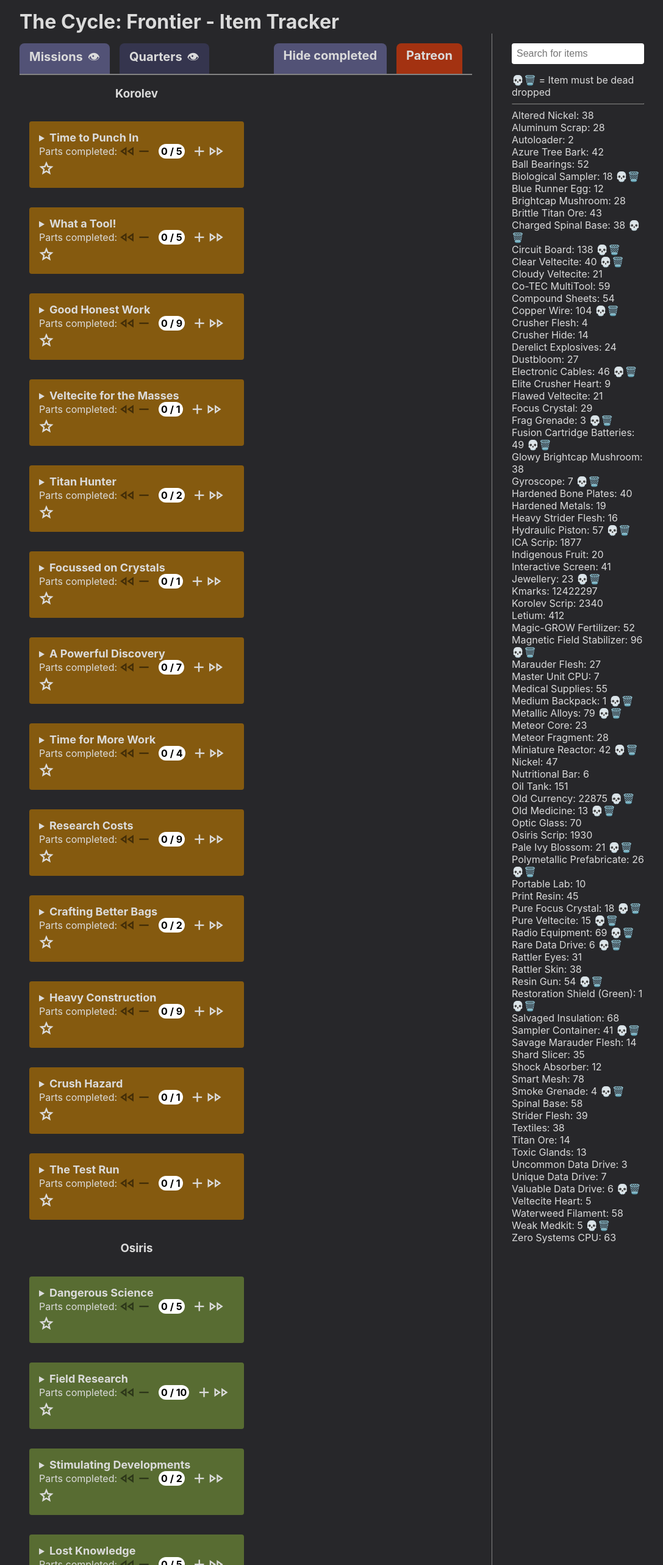
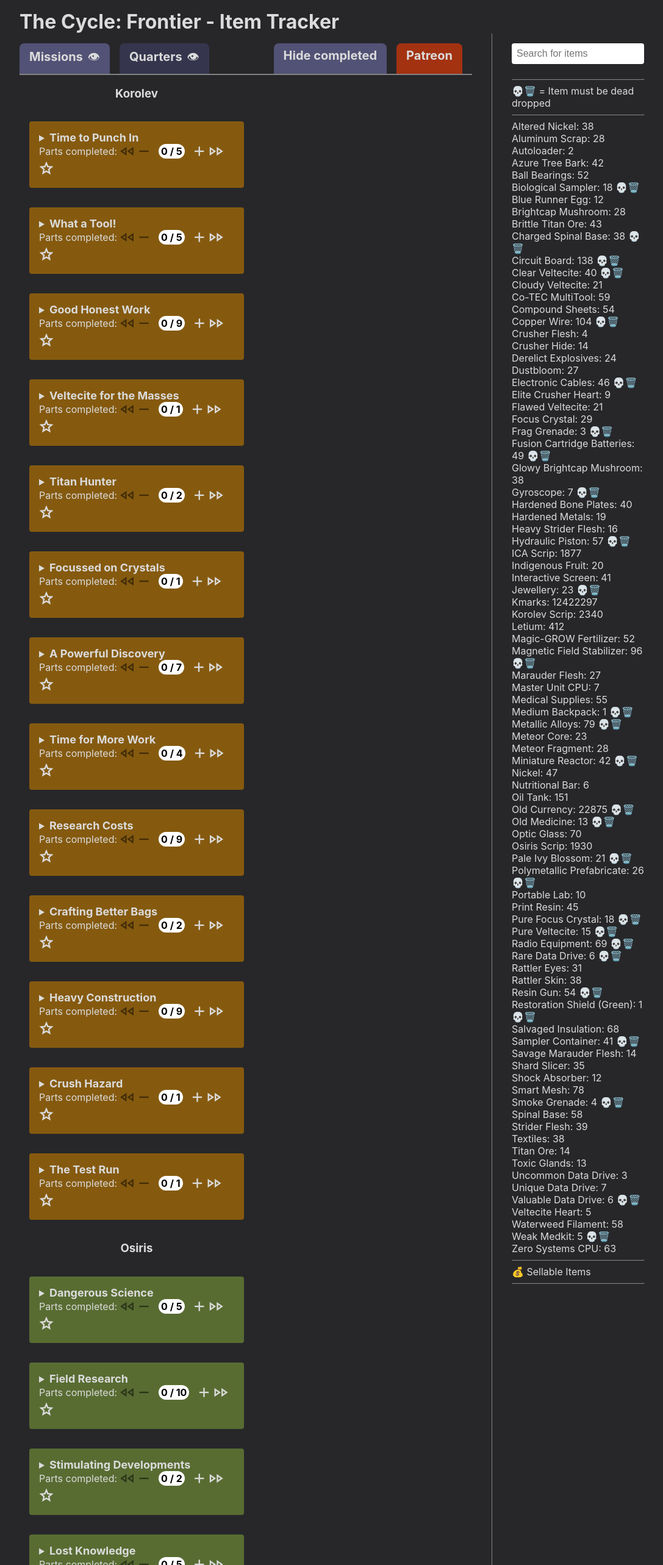
Before and after one commit to MatthewSbar/cycle-frontier-item-tracker, a React (Create React App) app: page / in a window 1280 px wide. Shown: the top 2566 px of the page at 61% size, without its empty margins (96-1183 px from the left). Built offline with nearby package versions, Linux system fonts and the light colour scheme.

Commit message:
ItemList refactored and sellable list added

```diff
--- a/src/components/item-list.tsx
+++ b/src/components/item-list.tsx
@@ -1,5 +1,7 @@
 import { quests } from "../data";
 import { ItemName, ItemSource, QuestProgress } from "../types";
+
+const deadDrop = "💀🗑️";
 
 type Props = {
   itemsNeeded: Record<ItemName, number>;
@@ -18,22 +20,45 @@
   focusQuests,
   omittedItems,
 }: Props) => {
-  return (
-    <div>
-      <div className="search-wrapper">
+  const searchCount = search.length;
+  const itemsNeededCount = Object.keys(itemsNeeded).length;
+  const itemsCompletedCount = Object.keys(itemsNeeded).filter((key) => itemsNeeded[key as ItemName] === 0).length;
+  const focusQuestsCount = focusQuests.length;
+
+  const searchBox = (<div className="search-wrapper">
     <input
       type="text"
       onChange={(e) => setSearch(e.target.value)}
       placeholder="Search for items"
     />
-      </div>
-      <div>💀🗑️ = Item must be dead dropped</div>
+  </div>);
+
+  const sellableList = (<div>
       <hr />
+      <div>💰 Sellable Items</div>
+      <hr />
+      {Object.keys(itemsNeeded)
+        .filter((key) => itemsNeeded[key as ItemName] === 0)
+        .sort()
+        .map((key) => {
+          if (searchCount === 0 || key.toLocaleLowerCase().includes(search.toLocaleLowerCase())) {
+            return (<div key={key}>{key}</div>);
+          }
+        })
+      }
+    </div>);
 
-      {omittedItems === "quest" ? (
-        <div>Items needed for quests are currently hidden.</div>
-      ) : focusQuests.length > 0 ? (
-        <div>
+  const header = (<div>
+    <hr />
+    <div>{deadDrop}️ = Item must be dead dropped</div>
+    {omittedItems !== null ? (<div>
+      <div>{omittedItems.charAt(0).toUpperCase() + omittedItems.slice(1)} items are currently hidden.</div>
+    </div>) : null}
+    <hr />
+  </div>);
+
+  const focusedQuests = (<div>
+    <hr />
     Only showing items from:
     <ul className="quest-list">
       {focusQuests.map((questName) => (
@@ -42,44 +67,41 @@
         </li>
       ))}
     </ul>
-        </div>
-      ) : null}
-      {omittedItems === "upgrade" ? (
-        <div>Items needed for upgrades are currently hidden.</div>
-      ) : null}
-      {omittedItems ||
-        (omittedItems === "quest" && focusQuests.length > 0 && <hr />)}
+  </div>);
+
+  const itemList = (<div>
     {Object.keys(itemsNeeded)
       .filter((key) => itemsNeeded[key as ItemName] > 0)
       .sort()
       .map((key) => {
-          if (
-            search.length === 0 ||
-            key.toLocaleLowerCase().includes(search.toLocaleLowerCase())
-          ) {
+        if (searchCount === 0 || key.toLocaleLowerCase().includes(search.toLocaleLowerCase())) {
           return (
             <div key={key}>
               {key}: {itemsNeeded[key as ItemName]}{" "}
               {quests
-                  .filter(
-                    (quest) => quest.parts.length > questProgress[quest.name]
-                  )
+                .filter((quest) => quest.parts.length > questProgress[quest.name])
                 .some((quest) =>
                   quest.parts.some((part) =>
                     part.dropItems?.some((item) => item.item === key)
                   )
                 )
-                  ? "💀🗑️"
+                ? deadDrop
                 : null}
             </div>
           );
         }
       })}
-      {Object.keys(itemsNeeded).filter(
-        (key) => itemsNeeded[key as ItemName] > 0
-      ).length === 0
-        ? "No items needed based on current filter criteria."
-        : null}
+  </div>);
+
+  return (
+    <div>
+      {searchBox}
+      {itemsCompletedCount === itemsNeededCount ? sellableList : (<div>
+        {header}
+        {focusQuestsCount > 0 ? focusedQuests : null}
+        {itemList}
+        {focusQuestsCount === 0 && omittedItems === null ? sellableList : null}
+      </div>)}
     </div>
   );
 };
```
Lines whose indentation alone changed are shown as unchanged.
